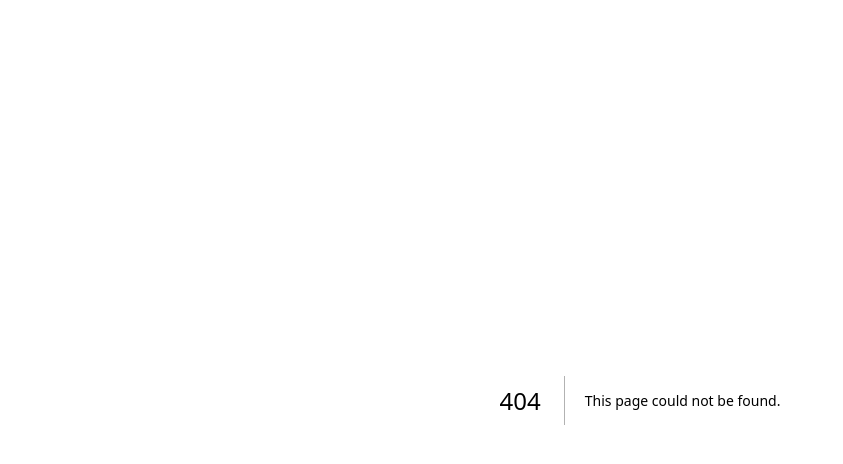
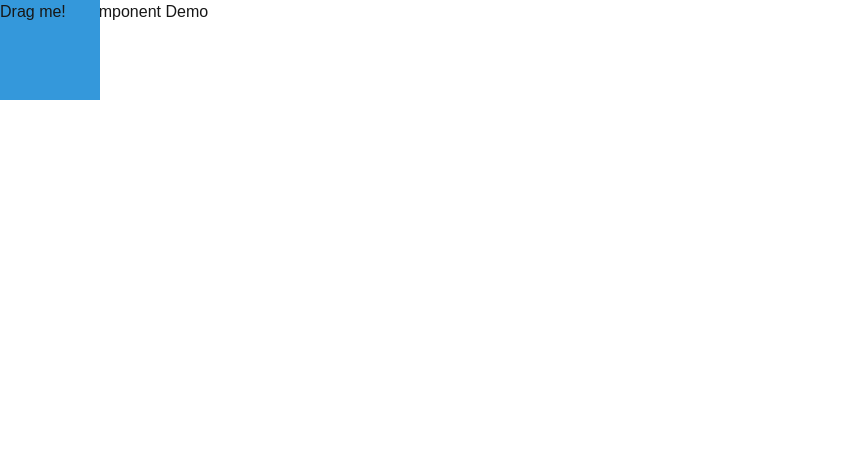
Before and after one commit to freebeDAO/advanture-island, a Next.js app: page /test in a window 1280 px wide. Before the commit this address had no page. Shown: the top 464 px of the page, without its empty margins (0-843 px from the left). Built offline with nearby package versions, Linux system fonts and the light colour scheme.

Commit message:
任务完成等待检查

```diff
--- a/src/app/page.tsx
+++ b/src/app/page.tsx
@@ -1,14 +1,14 @@
-import Image from 'next/image';
+import Image from "next/image";
+import Link from "next/link";
 
 export default function Home() {
   return (
     <div className="min-h-screen p-4 pb-20 gap-16 sm:p-20 font-[family-name:var(--font-geist-sans)]">
       <main className="flex flex-col gap-8 row-start-2  sm:items-start">
         <h1 className="text-4xl font-bold">冒险公会-任务</h1>
-        {/* 替换成自己完成的任务演示组件 */}
-        <h2 className="text-2xl h-80 text-gray-400 border border-gray-300 p-2 w-full">
-          添加任务组件用于展示
-        </h2>
+        <Link href="/test" className="text-blue-500 hover:underline">
+          Go to Draggable Component Test
+        </Link>
       </main>
       <footer className="row-start-3 flex gap-6 flex-wrap items-center justify-center mt-8">
         <a
--- /dev/null
+++ b/src/app/test/page.tsx
@@ -0,0 +1,15 @@
+"use client";
+// src/app/test/page.tsx
+import React from "react";
+import DraggableComponent from "@/components/ui/DraggableComponent";
+
+const TestPage: React.FC = () => {
+  return (
+    <div>
+      <h1>Draggable Component Demo</h1>
+      <DraggableComponent />
+    </div>
+  );
+};
+
+export default TestPage;
--- /dev/null
+++ b/src/components/ui/DraggableComponent.tsx
@@ -0,0 +1,55 @@
+"use client";
+// src/components/ui/DraggableComponent.tsx
+import React, { useState } from "react";
+
+const DraggableComponent: React.FC = () => {
+  const [position, setPosition] = useState({ x: 0, y: 0 });
+  const [dragging, setDragging] = useState(false);
+  const [offset, setOffset] = useState({ x: 0, y: 0 });
+
+  const handleMouseDown = (e: React.MouseEvent) => {
+    // Start dragging and calculate offset relative to the mouse position
+    setDragging(true);
+    setOffset({
+      x: e.clientX - position.x,
+      y: e.clientY - position.y,
+    });
+  };
+
+  const handleMouseMove = (e: React.MouseEvent) => {
+    if (dragging) {
+      // Move element with the mouse, adjusting for the initial offset
+      setPosition({
+        x: e.clientX - offset.x,
+        y: e.clientY - offset.y,
+      });
+    }
+  };
+
+  const handleMouseUp = () => {
+    // Stop dragging when mouse is released
+    setDragging(false);
+  };
+
+  return (
+    <div
+      onMouseDown={handleMouseDown}
+      onMouseMove={handleMouseMove}
+      onMouseUp={handleMouseUp}
+      onMouseLeave={handleMouseUp} // Handle case when mouse leaves the window while dragging
+      style={{
+        position: "absolute",
+        left: `${position.x}px`,
+        top: `${position.y}px`,
+        width: "100px",
+        height: "100px",
+        backgroundColor: "#3498db",
+        cursor: dragging ? "grabbing" : "grab",
+      }}
+    >
+      Drag me!
+    </div>
+  );
+};
+
+export default DraggableComponent;
--- a/tsconfig.json
+++ b/tsconfig.json
@@ -21,7 +21,8 @@
     ],
     "rootDir": "./",
     "paths": {
-      "src/*": ["./src/*"]
+      "src/*": ["./src/*"],
+      "@/*": ["./src/*"]
     }
   },
   "include": [
```
Also changed, not shown: 2 other files (tests, documents, lock files or other folders).
